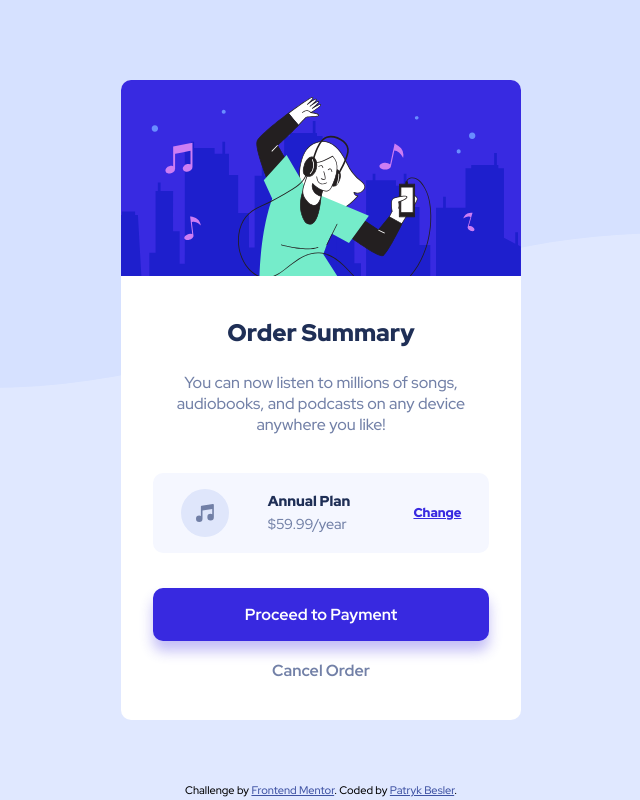
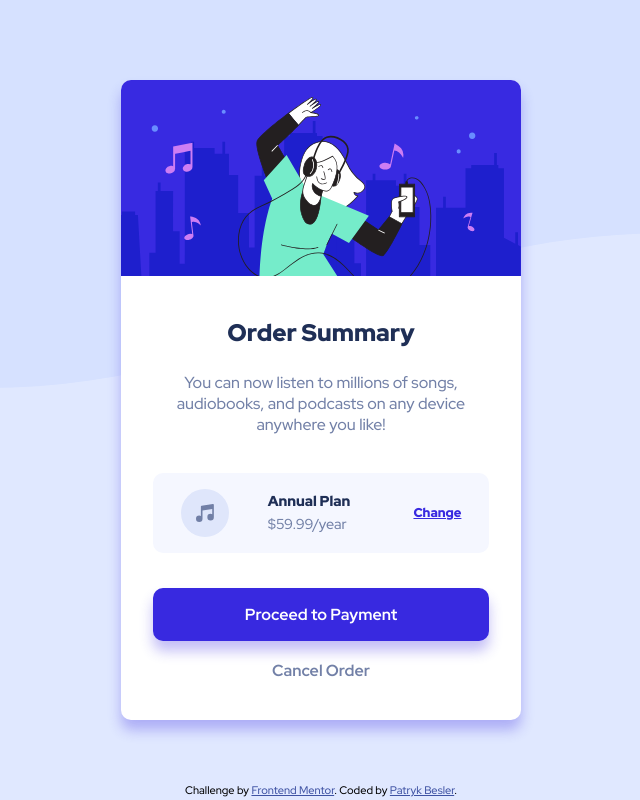
Before and after one commit to beslerpatryk/order_summary_component, a plain HTML site: page index.html in a window 1280 px wide. Shown: the whole page, without its empty margins (319-959 px from the left). Drawn offline with Linux system fonts and the light colour scheme.

Commit message:
feat: add card shadow

```diff
--- a/style.css
+++ b/style.css
@@ -36,6 +36,7 @@ body {
     text-align: center;
     background-color: white;
     border-radius: 10px;
+    box-shadow: 0 10px 13px hsla(245, 75%, 52%, 0.3);
 }
 
 .container img {
```
